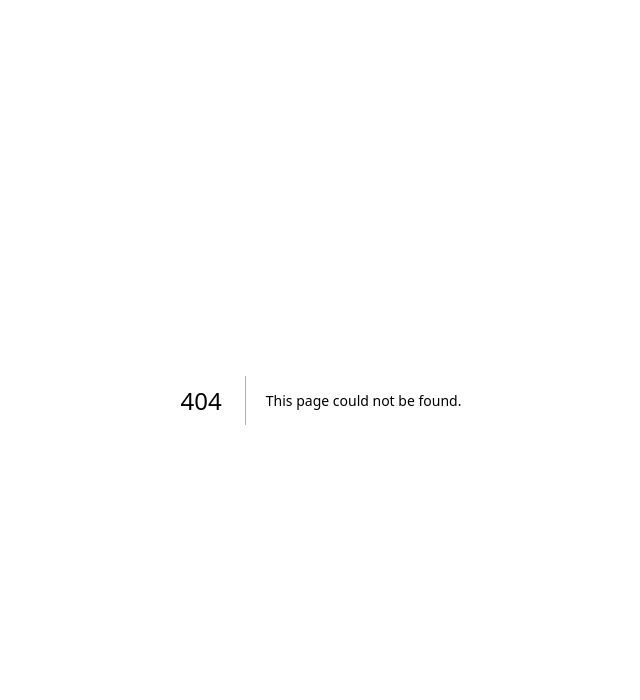
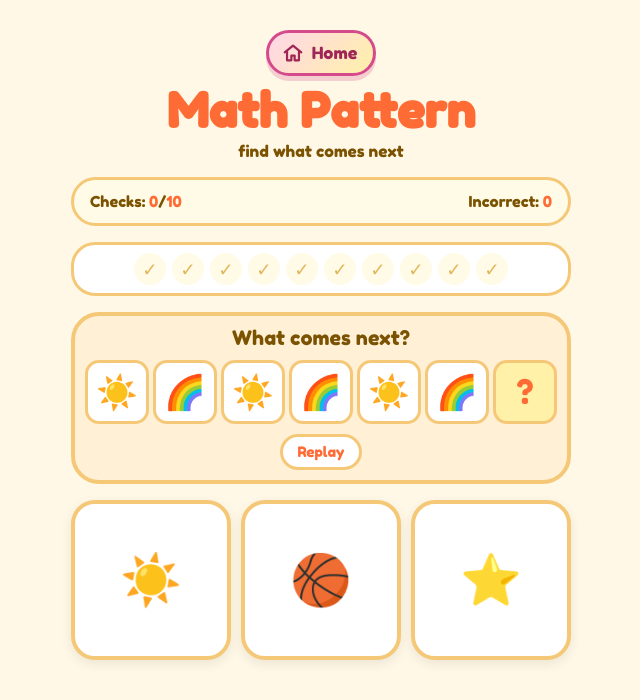
Before and after one commit to intrvertmichael/learning-games, a Next.js app: page /games/math-pattern in a window 1280 px wide. Before the commit this address had no page. Shown: the top 700 px of the page, without its empty margins (319-959 px from the left). Built offline with nearby package versions, Linux system fonts and the light colour scheme.

Commit message:
added math pattern game

```diff
--- /dev/null
+++ b/app/games/math-pattern/page.jsx
@@ -0,0 +1,9 @@
+import MathPatternGame from "@/components/MathPatternGame"
+
+export const metadata = {
+  title: "Math Pattern | Learning Games",
+}
+
+export default function MathPatternPage() {
+  return <MathPatternGame />
+}
--- a/app/globals.css
+++ b/app/globals.css
@@ -775,6 +775,113 @@ select {
   font-size: 2.2rem;
 }
 
+.pattern-panel {
+  display: grid;
+  gap: 10px;
+  padding: 10px;
+  text-align: center;
+}
+
+.pattern-prompt {
+  color: var(--text-muted);
+  font-size: 1.25rem;
+}
+
+.pattern-replay-button {
+  justify-self: center;
+  min-height: 36px;
+  border: 3px solid var(--surface-border);
+  border-radius: 999px;
+  background: #fff;
+  color: var(--text-primary);
+  cursor: pointer;
+  font-size: 0.9rem;
+  line-height: 1;
+  padding: 7px 14px;
+  transition:
+    transform 0.15s ease,
+    background 0.15s ease;
+}
+
+.pattern-replay-button:hover {
+  background: var(--surface);
+  transform: scale(1.04);
+}
+
+.pattern-row {
+  display: grid;
+  grid-template-columns: repeat(7, minmax(0, 1fr));
+  gap: 4px;
+}
+
+.pattern-token {
+  aspect-ratio: 1;
+  display: grid;
+  place-items: center;
+  min-width: 0;
+  border: 3px solid var(--surface-border);
+  border-radius: 14px;
+  background: #fff;
+  font-size: clamp(1.45rem, 8vw, 2.1rem);
+  line-height: 1;
+  transform: scale(0);
+  animation: patternTokenIn 0.62s cubic-bezier(0.34, 1.56, 0.64, 1) both;
+}
+
+.pattern-missing {
+  background: #fff1a8;
+  color: var(--text-primary);
+}
+
+.pattern-options {
+  width: 100%;
+  display: grid;
+  grid-template-columns: repeat(3, minmax(0, 1fr));
+  gap: 10px;
+}
+
+.pattern-option {
+  aspect-ratio: 1;
+  border: 4px solid var(--surface-border);
+  border-radius: 24px;
+  background: #fff;
+  color: var(--text-primary);
+  cursor: pointer;
+  font-size: 3.1rem;
+  line-height: 1;
+  box-shadow: 0 4px 12px rgba(0, 0, 0, 0.08);
+  transition:
+    transform 0.15s ease,
+    opacity 0.15s ease,
+    background 0.15s ease,
+    border-color 0.15s ease,
+    color 0.15s ease;
+}
+
+.pattern-option:hover:not(:disabled) {
+  transform: scale(1.05);
+}
+
+.pattern-option.correct {
+  background: #d8f7d7;
+  border-color: var(--green);
+  color: #2d7033;
+  transform: scale(1.08);
+}
+
+.pattern-option.wrong {
+  background: #ffe1e0;
+  border-color: var(--red);
+  color: #d13232;
+  animation: shake 0.3s ease;
+}
+
+.pattern-option.removed {
+  opacity: 0;
+  transform: scale(0);
+  pointer-events: none;
+}
+
 .same-different-prompt {
   color: var(--text-muted);
   font-size: 1.25rem;
@@ -988,6 +1095,17 @@ select {
   0% {
     transform: scale(0.4);
     opacity: 0.5;
+  }
+  100% {
+    transform: scale(1);
+    opacity: 1;
+  }
+}
+
+@keyframes patternTokenIn {
+  0% {
+    transform: scale(0);
+    opacity: 0;
   }
   100% {
     transform: scale(1);
--- /dev/null
+++ b/components/MathPatternGame.jsx
@@ -0,0 +1,217 @@
+"use client"
+
+import { useEffect, useState } from "react"
+
+import CongratsOverlay from "./CongratsOverlay"
+import GameShell from "./GameShell"
+import ScoreBar from "./ScoreBar"
+
+const TOTAL_ROUNDS = 10
+const PATTERN_LENGTH = 6
+const REVEAL_STEP = 0.58
+const EMOJI_PAIRS = [
+  ["🍎", "🍌"],
+  ["🚗", "✈️"],
+  ["⭐", "🌙"],
+  ["🐶", "🐱"],
+  ["🌈", "☀️"],
+  ["⚽", "🏀"],
+  ["🎈", "🎁"],
+  ["🍕", "🍔"],
+  ["🦋", "🌻"],
+  ["🐸", "🐝"],
+  ["🍓", "🍇"],
+  ["🚀", "🛸"],
+]
+
+function pickRandom(items) {
+  return items[Math.floor(Math.random() * items.length)]
+}
+
+function shuffle(items) {
+  return [...items].sort(() => Math.random() - 0.5)
+}
+
+function makeQuestion(previousQuestion = null) {
+  const choices = EMOJI_PAIRS.filter(
+    pair => pair.join("-") !== previousQuestion?.pairKey,
+  )
+  const pair = pickRandom(choices)
+  const startsWithA = Math.random() > 0.5
+  const pattern = Array.from({ length: PATTERN_LENGTH }, (_, index) => {
+    const useFirst = index % 2 === 0 ? startsWithA : !startsWithA
+    return useFirst ? pair[0] : pair[1]
+  })
+  const answer = startsWithA ? pair[0] : pair[1]
+  const distractors = shuffle(
+    EMOJI_PAIRS.flat().filter(emoji => !pair.includes(emoji)),
+  ).slice(0, 2)
+
+  return {
+    id: `${pair.join("-")}-${startsWithA ? "a" : "b"}-${Date.now()}-${Math.random()}`,
+    pairKey: pair.join("-"),
+    pattern,
+    answer,
+    options: shuffle([answer, ...distractors]),
+  }
+}
+
+export default function MathPatternGame() {
+  const [question, setQuestion] = useState(() => makeQuestion())
+  const [roundsComplete, setRoundsComplete] = useState(0)
+  const [correct, setCorrect] = useState(0)
+  const [incorrect, setIncorrect] = useState(0)
+  const [removed, setRemoved] = useState([])
+  const [correctOption, setCorrectOption] = useState(null)
+  const [wrongOption, setWrongOption] = useState(null)
+  const [acceptingAnswers, setAcceptingAnswers] = useState(true)
+  const [flash, setFlash] = useState("")
+  const [replayKey, setReplayKey] = useState(0)
+  const [showWin, setShowWin] = useState(false)
+
+  function startGame() {
+    setQuestion(makeQuestion())
+    setRoundsComplete(0)
+    setCorrect(0)
+    setIncorrect(0)
+    setRemoved([])
+    setCorrectOption(null)
+    setWrongOption(null)
+    setAcceptingAnswers(true)
+    setFlash("")
+    setReplayKey(0)
+    setShowWin(false)
+  }
+
+  function flashScreen(className) {
+    setFlash("")
+    window.requestAnimationFrame(() => {
+      setFlash(className)
+      window.setTimeout(() => setFlash(""), 500)
+    })
+  }
+
+  function goToNextRound() {
+    setQuestion(currentQuestion => makeQuestion(currentQuestion))
+    setRemoved([])
+    setCorrectOption(null)
+    setWrongOption(null)
+    setAcceptingAnswers(true)
+  }
+
+  function replayPattern() {
+    setReplayKey(key => key + 1)
+  }
+
+  function chooseAnswer(value) {
+    if (!acceptingAnswers || removed.includes(value)) return
+
+    if (value === question.answer) {
+      const nextRound = roundsComplete + 1
+      setCorrectOption(value)
+      setCorrect(count => count + 1)
+      setRoundsComplete(nextRound)
+      setAcceptingAnswers(false)
+      flashScreen("screen-flash-green")
+
+      if (nextRound >= TOTAL_ROUNDS) {
+        window.setTimeout(() => setShowWin(true), 650)
+      } else {
+        window.setTimeout(goToNextRound, 650)
+      }
+      return
+    }
+
+    setIncorrect(count => count + 1)
+    setWrongOption(value)
+    flashScreen("screen-flash-red")
+    window.setTimeout(() => {
+      setRemoved(existing => [...existing, value])
+      setWrongOption(null)
+    }, 300)
+  }
+
+  useEffect(() => {
+    if (!flash) return undefined
+    document.body.classList.add(flash)
+    return () => document.body.classList.remove(flash)
+  }, [flash])
+
+  return (
+    <GameShell title="Math Pattern" subtitle="find what comes next">
+      <ScoreBar
+        items={[
+          { label: "Checks", value: roundsComplete, total: TOTAL_ROUNDS },
+          { label: "Incorrect", value: incorrect },
+        ]}
+      />
+
+      <div className="checks-row" aria-label="rounds complete">
+        {Array.from({ length: TOTAL_ROUNDS }, (_, index) => (
+          <div
+            className={`check-slot ${index < roundsComplete ? "earned" : ""}`}
+            key={index}
+          >
+            {index < roundsComplete ? "✅" : "✓"}
+          </div>
+        ))}
+      </div>
+
+      <section className="panel pattern-panel">
+        <div className="pattern-prompt">What comes next?</div>
+        <div
+          className="pattern-row"
+          aria-live="polite"
+          key={`${question.id}-${replayKey}`}
+        >
+          {question.pattern.map((emoji, index) => (
+            <span
+              className="pattern-token"
+              key={`${question.id}-${index}`}
+              style={{ animationDelay: `${index * REVEAL_STEP}s` }}
+            >
+              {emoji}
+            </span>
+          ))}
+          <span
+            className="pattern-token pattern-missing"
+            style={{ animationDelay: `${PATTERN_LENGTH * REVEAL_STEP}s` }}
+          >
+            ?
+          </span>
+        </div>
+        <button
+          className="pattern-replay-button"
+          onClick={replayPattern}
+          type="button"
+        >
+          Replay
+        </button>
+      </section>
+
+      <div className="pattern-options" aria-label="answer choices">
+        {question.options.map(option => (
+          <button
+            className={`pattern-option ${
+              removed.includes(option) ? "removed" : ""
+            } ${correctOption === option ? "correct" : ""} ${
+              wrongOption === option ? "wrong" : ""
+            }`}
+            key={option}
+            onClick={() => chooseAnswer(option)}
+            type="button"
+          >
+            {option}
+          </button>
+        ))}
+      </div>
+
+      <CongratsOverlay
+        correct={correct}
+        incorrect={incorrect}
+        onPlayAgain={startGame}
+        show={showWin}
+      />
+    </GameShell>
+  )
+}
--- a/lib/games.js
+++ b/lib/games.js
@@ -30,6 +30,12 @@ export const games = [
     accent: "green",
   },
   {
+    title: "Math Pattern",
+    href: "/games/math-pattern",
+    description: "Complete ABAB emoji patterns across ten rounds.",
+    accent: "pink",
+  },
+  {
     title: "Same or Different",
     href: "/games/same-or-different",
     description: "Compare two emojis and decide if they match.",
```
